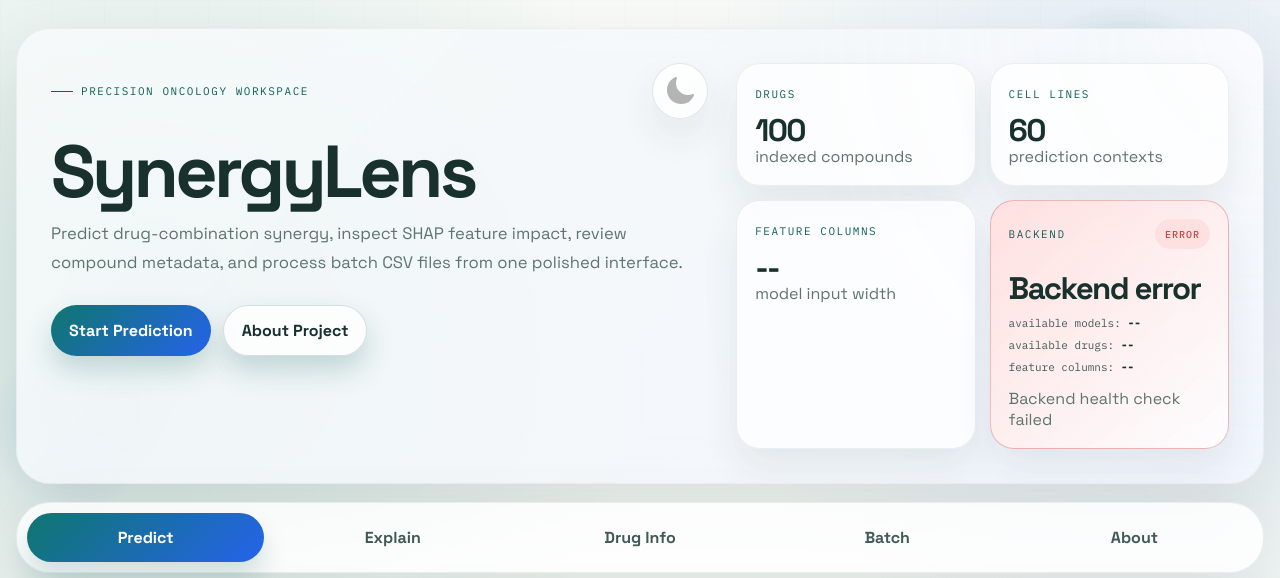
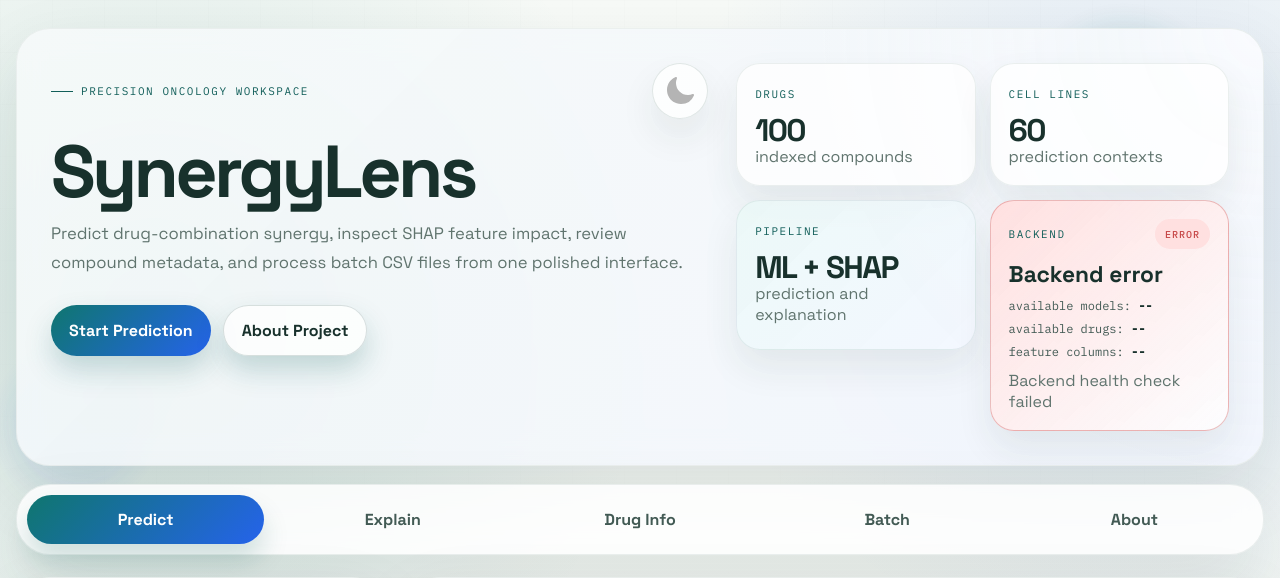
Before and after one commit to LalithSiramdasu/Drug-Synergy-Prediction, a Flask app: page / in a window 1280 px wide. Shown: the top 578 px of the page. Run offline with Flask 3, Linux system fonts and the light colour scheme.

Commit message:
Backend status badge + ui fix 1

```diff
--- a/static/css/app.css
+++ b/static/css/app.css
@@ -448,13 +448,22 @@ body.is-ready .workspace-tabs.reveal,
   box-shadow: var(--shadow-soft);
 }
 
+.hero-metrics > .metric-card:nth-child(3) {
+  align-self: start;
+  min-height: 150px;
+  background:
+    linear-gradient(135deg, rgba(44, 197, 176, 0.08), rgba(90, 141, 255, 0.06)),
+    var(--surface-card-strong);
+}
+
 .metric-card--accent {
   background: linear-gradient(135deg, var(--metric-accent-start), var(--metric-accent-end));
 }
 
 .backend-health-card {
   display: grid;
-  gap: 12px;
+  gap: 9px;
+  align-content: start;
   border-color: rgba(15, 118, 110, 0.20);
 }
 
@@ -494,12 +503,28 @@ body.is-ready .workspace-tabs.reveal,
   gap: 6px;
   color: var(--muted-strong);
   font-family: var(--mono);
-  font-size: 11px;
+  font-size: 12px;
   line-height: 1.45;
 }
 
 .health-stat-grid strong {
   color: var(--text);
+}
+
+.backend-health-card .metric-value {
+  margin-top: 4px;
+  font-size: clamp(1.18rem, 1.9vw, 1.42rem);
+  line-height: 1.12;
+  letter-spacing: 0;
+  white-space: nowrap;
+}
+
+#backend-status:empty {
+  display: none;
+}
+
+#backend-status-title:empty {
+  display: none;
 }
 
 .metric-value {
--- a/static/js/app.js
+++ b/static/js/app.js
@@ -154,8 +154,8 @@ function renderBackendHealth(health) {
   setText("metric-models", availableModels);
   setText("health-drugs", availableDrugs);
   setText("health-features", featureColumns);
-  setText("backend-status-title", isReady ? "Backend ready" : "Backend error");
-  setText("backend-status", isReady ? "Health check passed via /api/health" : errors[0] || health.message || "Backend health check failed.");
+  setText("backend-status-title", isReady ? "" : "Backend error");
+  setText("backend-status", isReady ? "" : errors[0] || health.message || "Backend health check failed.");
   updateBackendHealthTone(isReady ? "success" : "danger", isReady ? "Ready" : "Error");
 }
 
--- a/templates/index.html
+++ b/templates/index.html
@@ -68,7 +68,7 @@
       <div class="hero-metrics">
         <article class="metric-card"><span class="metric-label">Drugs</span><strong id="metric-drugs" class="metric-value">--</strong><span class="metric-note">indexed compounds</span></article>
         <article class="metric-card"><span class="metric-label">Cell Lines</span><strong id="metric-cell-lines" class="metric-value">--</strong><span class="metric-note">prediction contexts</span></article>
-        <article class="metric-card"><span class="metric-label">Feature Columns</span><strong id="metric-features" class="metric-value">--</strong><span class="metric-note">model input width</span></article>
+        <article class="metric-card"><span class="metric-label">Pipeline</span><strong class="metric-value">ML + SHAP</strong><span class="metric-note">prediction and explanation</span></article>
         <article class="metric-card metric-card--accent backend-health-card" id="backend-health-card">
           <div class="health-card-top">
             <span class="metric-label">Backend</span>
```
